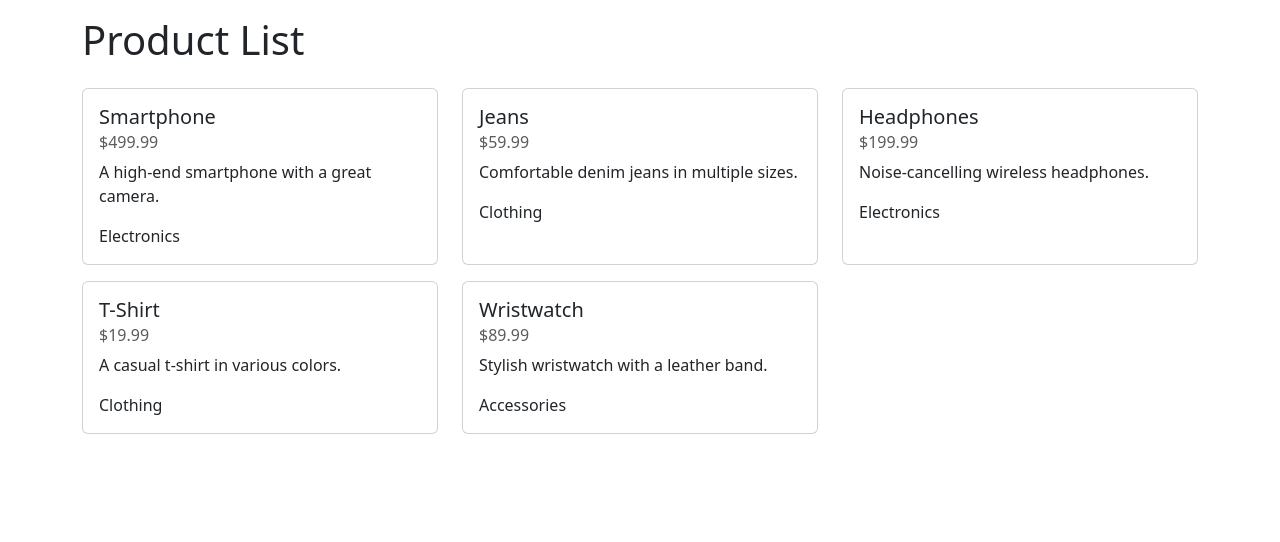
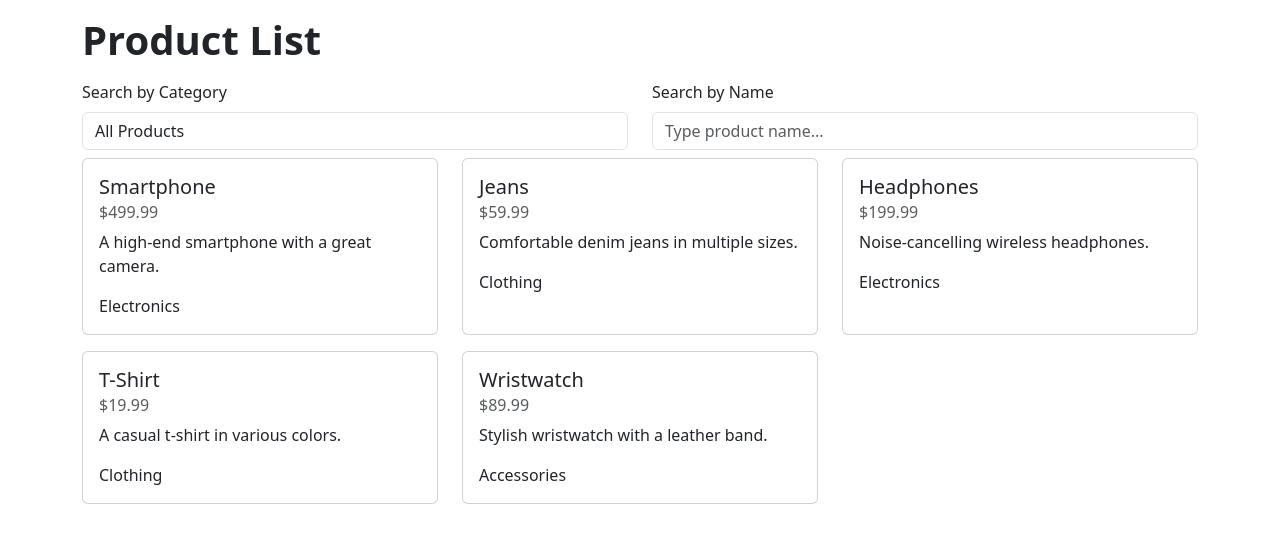
Before and after one commit to smpolash/ssbl-ready, a React (Create React App) app: page / in a window 1280 px wide. Shown: the top 542 px of the page. Built offline with nearby package versions, Linux system fonts and the light colour scheme.

Commit message:
[SSBL] SearchKey filter done.

```diff
--- a/src/App.tsx
+++ b/src/App.tsx
@@ -2,7 +2,7 @@ import React, { useEffect, useState } from 'react';
 import './App.css';
 import ProductCard from './components/ProductCard';
 import {getProduct} from './services/ProductService';
-import { Col, Container, Row } from 'react-bootstrap';
+import { Col, Container, Form, Row } from 'react-bootstrap';
 
 interface IProduct {
   name: string;
@@ -16,6 +16,7 @@ const App:React.FC = () => {
   const [products, setProducts] = useState<IProduct[]>([])
   const [category, setCategory] = useState("All Products");
   const [filteredProducts, setFilteredProducts] = useState<IProduct[]>([])
+  const [searchKeys, setSearchKeys] = useState('');
 
 
   useEffect(()=> {
@@ -25,12 +26,40 @@ const App:React.FC = () => {
     // console.log(allProducts);
   }, [])
 
+  useEffect(() => {
+    let P = products;
+
+    if (searchKeys){
+      P = P.filter((product) => {
+        return product.name.toLowerCase().includes(searchKeys.toLowerCase());
+      });
+    }
+
+    setFilteredProducts(P);
+
+  }, [searchKeys, category, products]);
+
   return (
     <Container>
-      <h1 className='my-3'>Product List</h1>
+      <h1 className='my-3 fw-bold'>Product List</h1>
       <Row className='mb-2'>
-        <Col md={6}></Col>
-        <Col md={6}></Col>
+        <Col md={6}>
+          <Form.Label>Search by Category</Form.Label>
+          <Form.Group>
+            <Form.Control as="select" value={category} onChange={(e) => setCategory(e.target.value)} >
+              <option value="">All Products</option>
+              <option value="">Electronics</option>
+              <option value="">Clothing</option>
+              <option value="">Accessories</option>
+            </Form.Control>
+          </Form.Group>
+        </Col>
+        <Col md={6}>
+          <Form.Group>
+            <Form.Label>Search by Name</Form.Label>
+            <Form.Control type='text' placeholder='Type product name...' value={searchKeys} onChange={(e) => setSearchKeys(e.target.value)} />
+          </Form.Group>
+        </Col>
       </Row>
       <Row>
         {filteredProducts.map((product, index) => (
```
